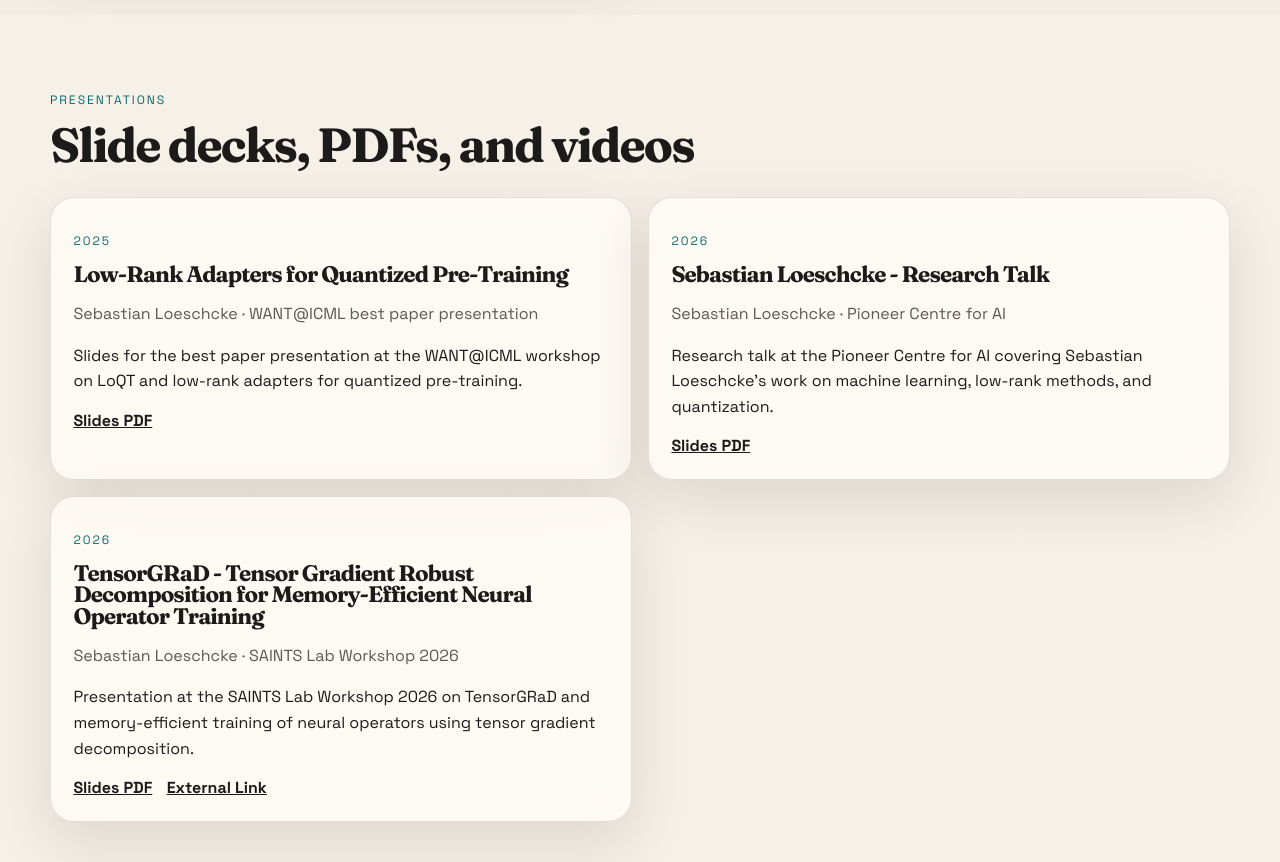
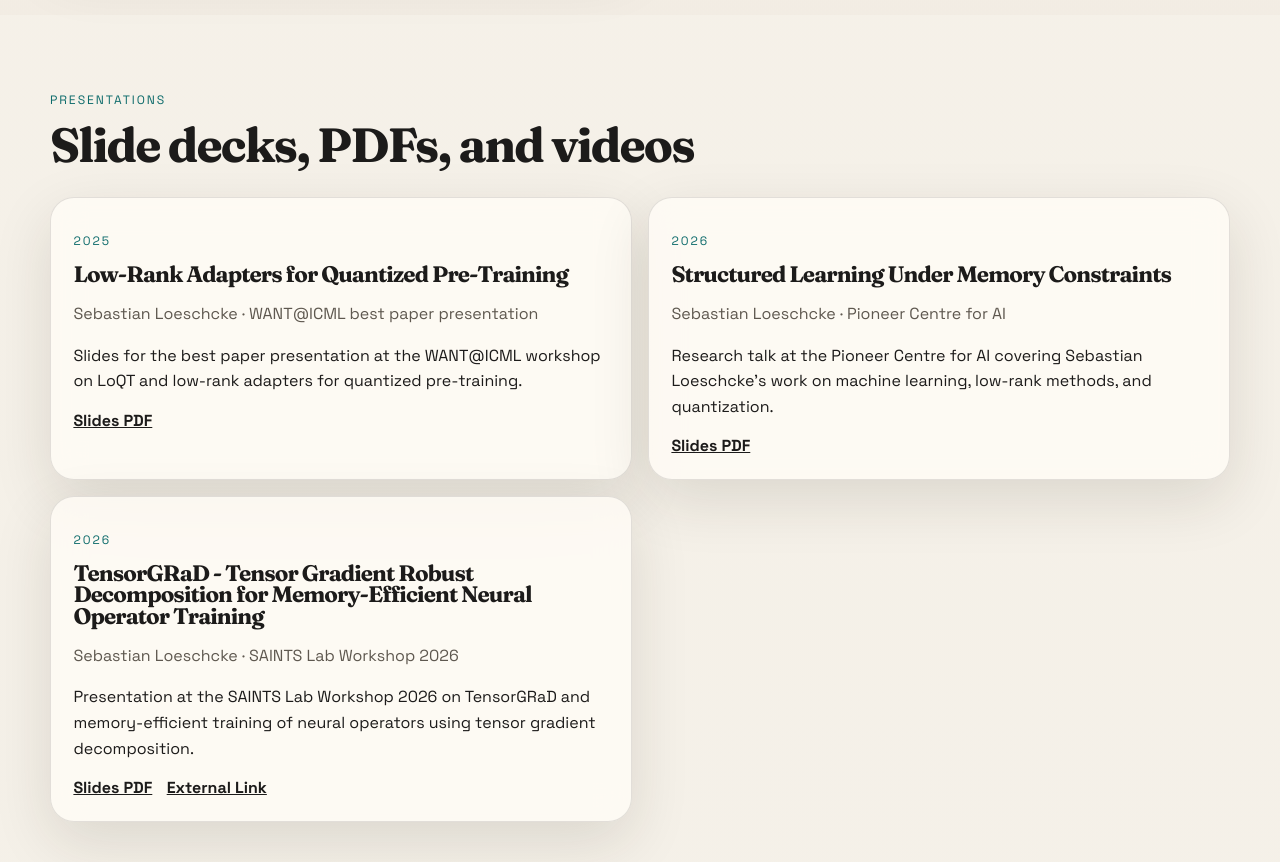
Before and after one commit to sebulo/diku-quantum, a Jekyll site: the page built from index.html, in a window 1280 px wide and 900 px high, scrolled down 4445 px. Shown: the top 862 px of the window. Built offline with Jekyll 4.4.1, drawn with Linux system fonts in a browser that asks for light colours.

Commit message:
title change

```diff
--- a/_data/presentations.yml
+++ b/_data/presentations.yml
@@ -18,7 +18,7 @@
   file: presentations/sebastian/LoQT_presentation.pdf
   file_label: Slides PDF
 
-- title: Sebastian Loeschcke - Research Talk
+- title: Structured Learning Under Memory Constraints
   speakers: Sebastian Loeschcke
   event: Pioneer Centre for AI
   year: 2026
```
Also changed, not shown: 1 other file.
